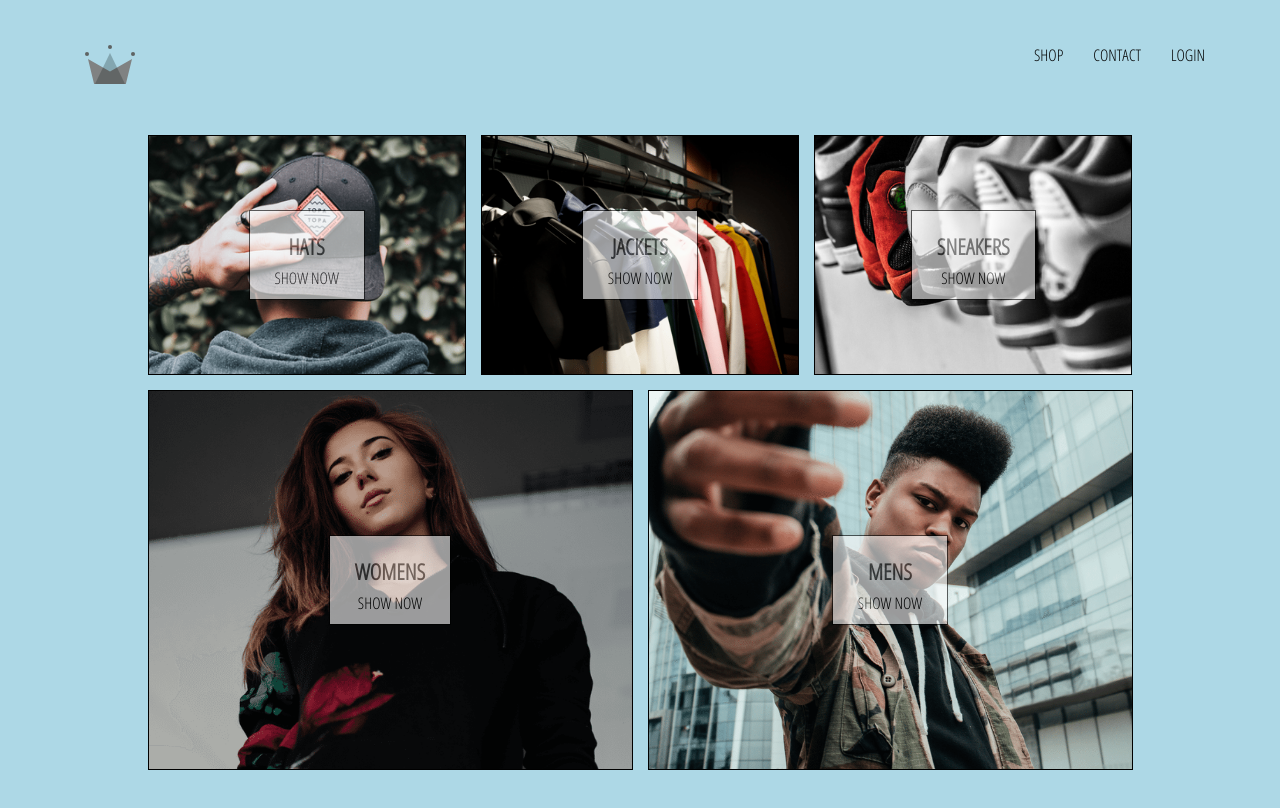
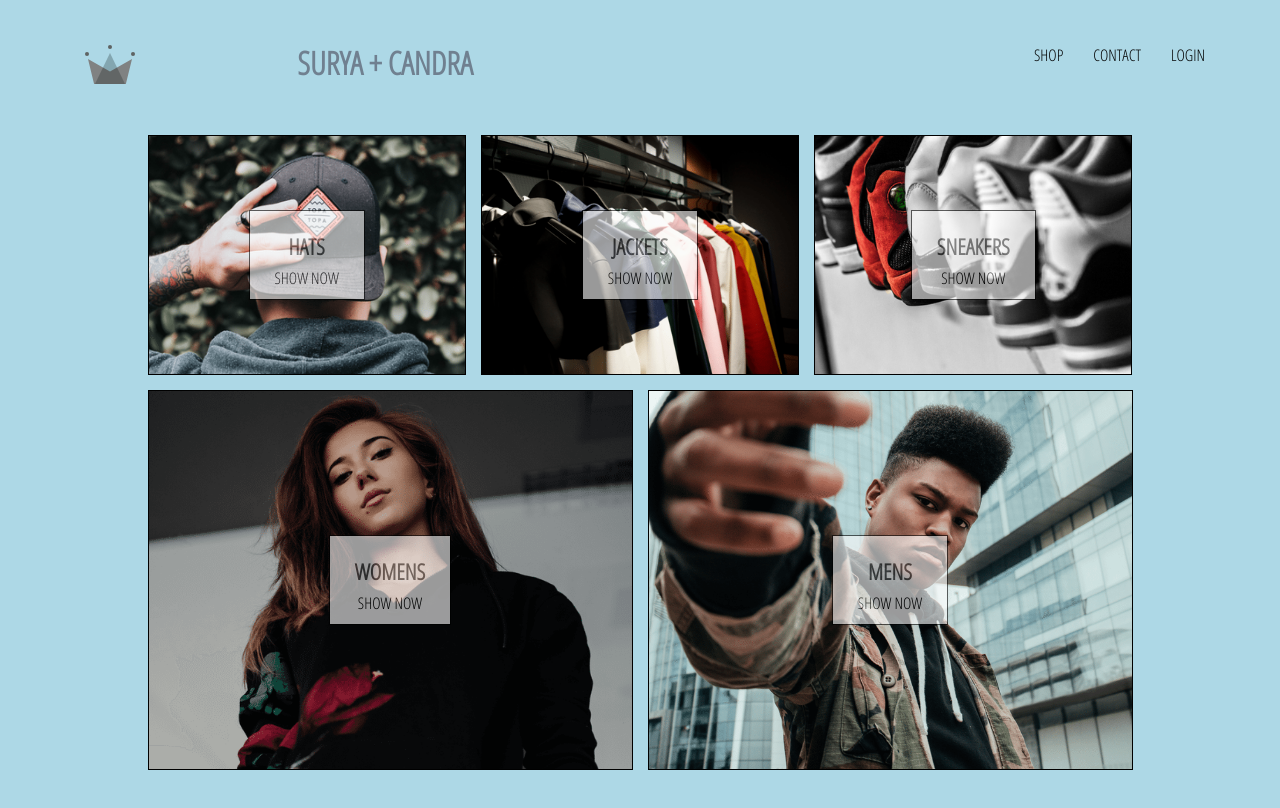
Before and after one commit to amriikk/CandraLtd, a React (Create React App) app: page / in a window 1280 px wide. Shown: the top 808 px of the page. Built offline with nearby package versions, Linux system fonts and the light colour scheme; no server answers.

Commit message:
update header title and color

```diff
--- a/src/components/Header/Header.jsx
+++ b/src/components/Header/Header.jsx
@@ -9,6 +9,9 @@ const Header = ({ currentUser }) => (
     <div className='header'>
         <Link className='logo-container' to='/'>
             <Logo className='logo' />
+        </Link>
+        <Link className='option' to='/'>
+            <h1 style={{color: 'slategray'}}>SURYA + CANDRA</h1>
         </Link>
         <div className='options'>
             <Link className='option' to='/shop'>
--- a/src/components/Header/Header.scss
+++ b/src/components/Header/Header.scss
@@ -23,4 +23,4 @@
         cursor: pointer;
       }
     }
-  }
+}
```
